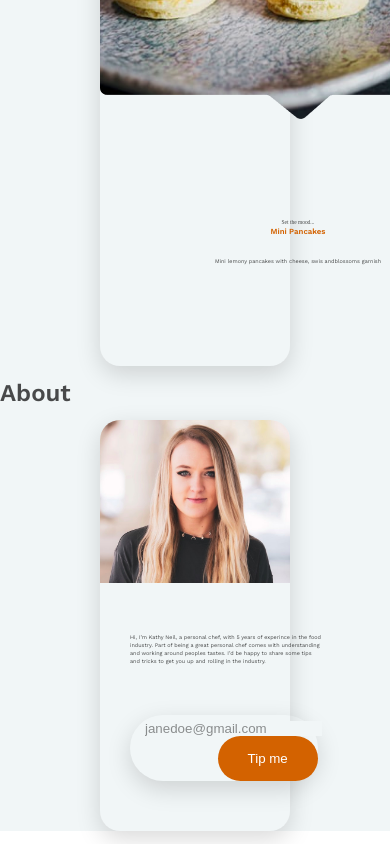
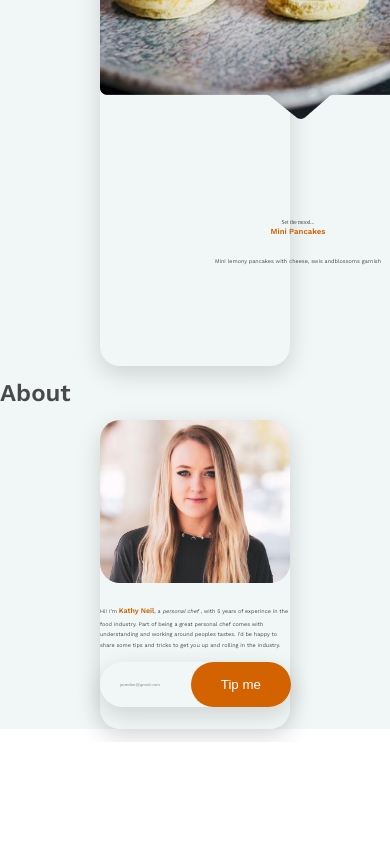
Before and after one commit to M-Tee/Kathys-Kitchen, a Vue app: page /#/about in a window 390 px wide. Shown: the part 911-1755 px from the top of the page. After the commit the page ends 1653 px from the top, so only its background shows below. Built offline with nearby package versions, Linux system fonts and the light colour scheme; a web font is replaced by a local one.

Commit message:
about section responsivenesss

```diff
--- a/src/components/About.vue
+++ b/src/components/About.vue
@@ -6,7 +6,8 @@
 
       <div class="bioData">
          <div class="bio">
-        Hi, I’m Kathy Neil, a personal chef, with 5 years of experince in the
+
+        Hi! I’m <strong>Kathy Neil</strong>, a <i>personal chef</i> , with 5 years of experince in the
         food industry. Part of being a great personal chef comes with
         understanding and working around peoples tastes. I’d be happy to share
         some tips and tricks to get you up and rolling in the industry.
@@ -37,12 +38,11 @@ export default {
 
 <style scoped>
 #flexcard{
-  display: flex;
+  line-height: 2;
 }
 
-
 img {
-  border-radius: 20px 0 0 20px;
+  border-radius: 20px;
   flex: 1;
   width: 100%;
 }
@@ -50,39 +50,46 @@ img {
 .bioData {
   white-space: normal;
   flex: 1;
-  padding: 50px 30px;
-  margin: auto;;
+  padding: 4em;
+  margin: auto;
 }
 label {
-  margin-top: 50px;
+  margin-top: 2em;
   border-radius: 50px;
   box-shadow: 0px 8px 24px rgba(0, 0, 0, 0.15);
-  padding: 6px 0 0 15px ;
+  padding-left: 20px ;
   width: 90%;
-  display: inline-block;
+  display: flex;
+  justify-content: space-between;
 }
 input {
   border: none;
   background-color: #f1f6f7;
   color: rgba(0, 0, 0, 0.7);
   width: unset;
+  font-size: 0.8em;
 }
 input::placeholder {
  color: rgba(0, 0, 0, 0.43);
 }
-Button {
-  float: right;
+
+
+strong {
+  color: #d36200;
+  font-size: 1.3em;
+  font-weight: bold;
 }
 @media only screen and (max-width: 768px) {
+
+}
+
+@media only screen and (max-width: 600px) {
  #flexcard {
     flex-direction: column;
   }
-   img{
-    border-radius: 20px 20px 0 0;
- }
-}
-
-@media only screen and (max-width: 600px) {
+  .bioData{
+    padding: 4em 0;
+  }
 
  .aboutInfo {
   margin: 13px 50px;
```
